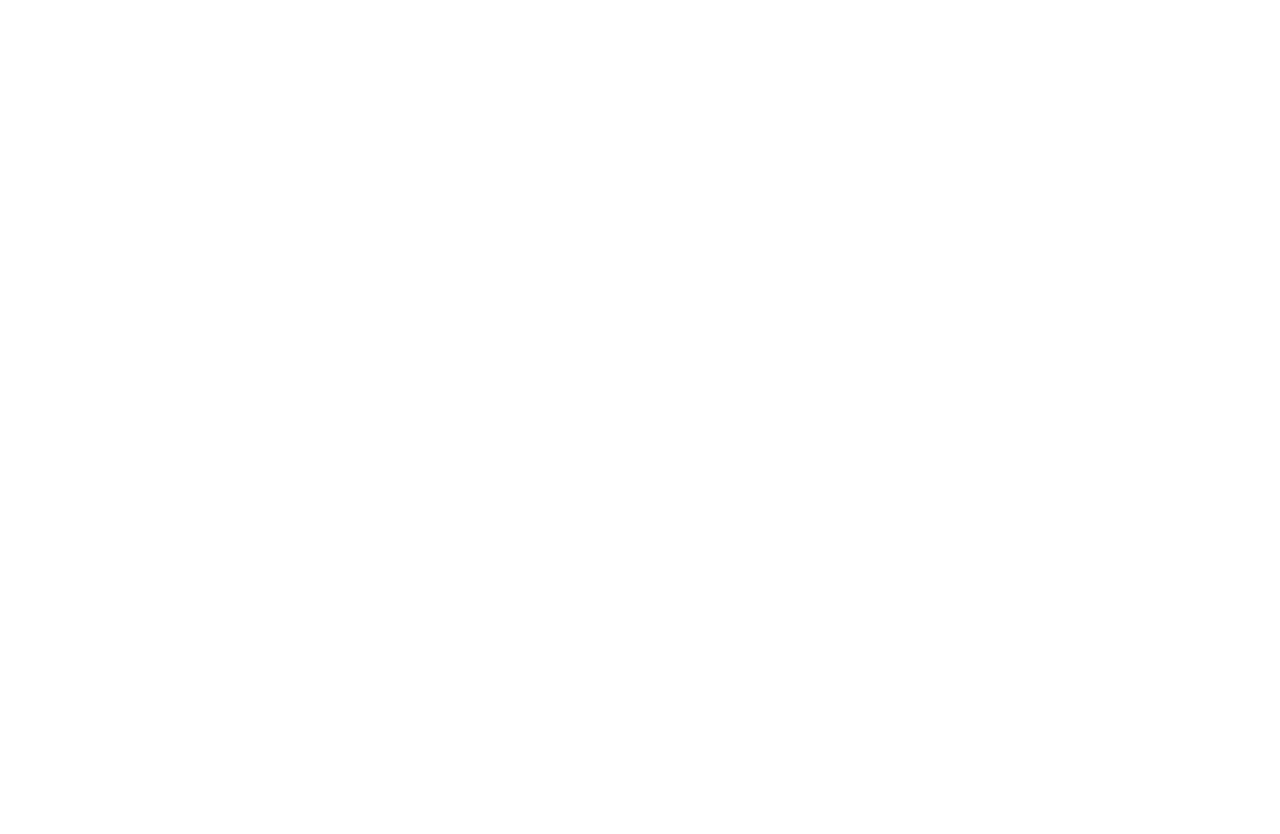
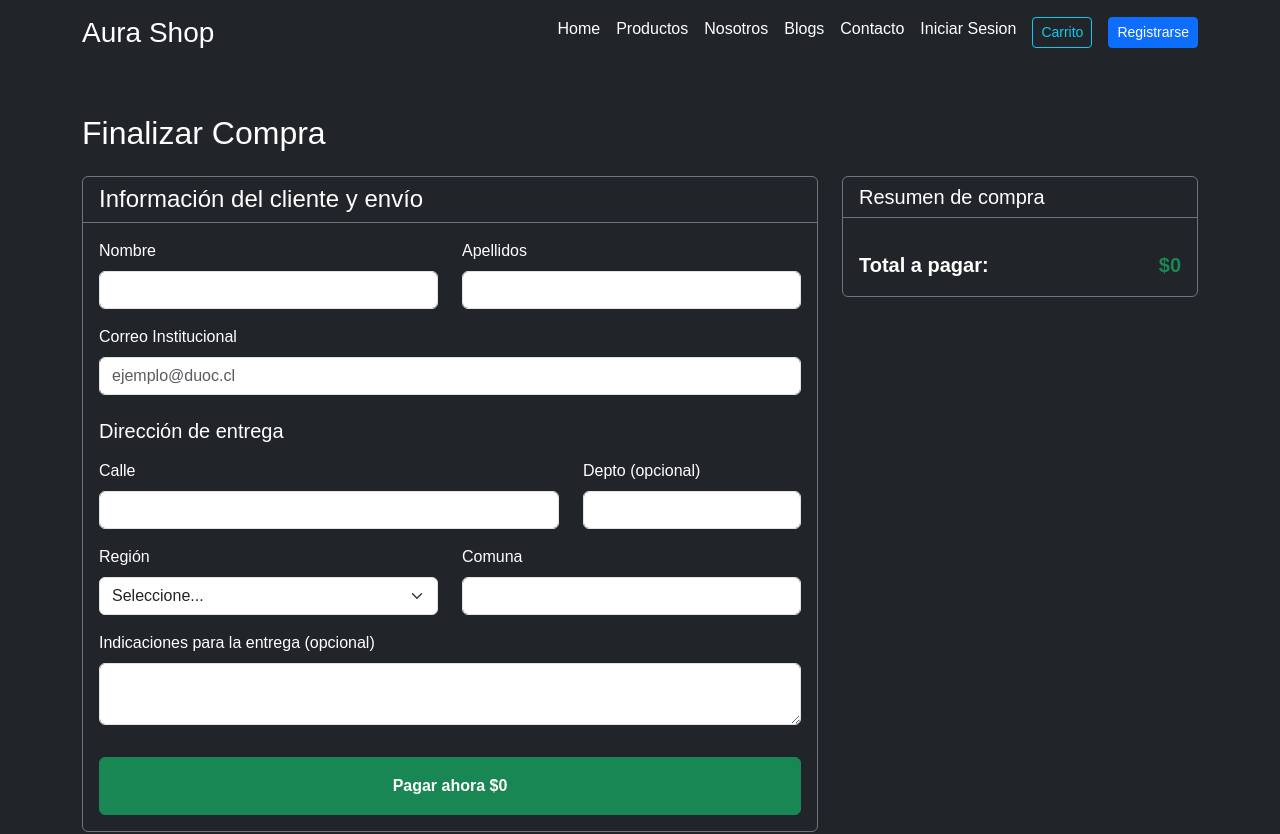
Before and after one commit to Fernand0SC/aura-shopEV2, a React (Vite) app: page /checkout in a window 1280 px wide. Before the commit this address had no page. Shown: the top 834 px of the page. Before the commit the page ends 800 px from the top, so only its background shows below. Built offline with nearby package versions, Linux system fonts and the light colour scheme.

Commit message:
Se agrega vista de Checkout con formulario y validacion de correo institucional

```diff
--- a/src/App.jsx
+++ b/src/App.jsx
@@ -11,6 +11,7 @@ import { Login } from './pages/Login';
 import { Registro } from './pages/Registro';
 import { Nosotros } from './pages/Nosotros';
 import { Blogs } from './pages/Blogs';
+import { Checkout } from './pages/Checkout';
 
 // Páginas del Administrador
 import { AdminHome } from './pages/AdminHome';
@@ -45,6 +46,7 @@ function App() {
         <Route path="/registro" element={<ClientLayout><Registro /></ClientLayout>} />
         <Route path="/nosotros" element={<ClientLayout><Nosotros /></ClientLayout>} />
         <Route path="/blogs" element={<ClientLayout><Blogs /></ClientLayout>} />
+        <Route path="/checkout" element={<ClientLayout><Checkout /></ClientLayout>} />
 
         {/*ADMINISTRADOR */}
         <Route path="/admin" element={<AdminHome />} />
--- a/src/pages/Carrito.jsx
+++ b/src/pages/Carrito.jsx
@@ -1,4 +1,5 @@
 import { useState, useEffect } from 'react';
+import { Link } from 'react-router-dom';
 
 export const Carrito = () => {
     const [carrito, setCarrito] = useState([]);
@@ -59,9 +60,9 @@ export const Carrito = () => {
                 </button>
                 <div className="text-end">
                     <h3>TOTAL: <span className="text-info">${totalPagar.toLocaleString('es-CL')}</span></h3>
-                    <button className="btn btn-success btn-lg mt-2" disabled={carrito.length === 0}>
+                    <Link to="/checkout" className="btn btn-success">
                         Ir a Pagar
-                    </button>
+                    </Link>
                 </div>
             </div>
         </div>
--- /dev/null
+++ b/src/pages/Checkout.jsx
@@ -0,0 +1,129 @@
+// src/pages/Checkout.jsx
+import { useState, useEffect } from 'react';
+import { useNavigate } from 'react-router-dom';
+
+export const Checkout = () => {
+    const navigate = useNavigate();
+    const [carrito, setCarrito] = useState([]);
+    const [total, setTotal] = useState(0);
+
+    // Nuevo estado para controlar el correo
+    const [correo, setCorreo] = useState('');
+
+    useEffect(() => {
+        const carritoGuardado = JSON.parse(localStorage.getItem('carrito')) || [];
+        setCarrito(carritoGuardado);
+
+        const totalCalculado = carritoGuardado.reduce((sum, item) => sum + (item.precio * item.cantidad), 0);
+        setTotal(totalCalculado);
+    }, []);
+
+    const handleSubmit = (e) => {
+        e.preventDefault();
+
+        // Validación estricta del correo institucional
+        if (!correo.endsWith('@duoc.cl') && !correo.endsWith('@profesor.duoc.cl')) {
+            alert('Por favor, ingresa un correo institucional válido (@duoc.cl o @profesor.duoc.cl).');
+            return; // Detiene el pago si el correo no cumple
+        }
+
+        // Si pasa la validación, seguimos con el flujo
+        alert('Procesando pago con el banco...');
+        navigate('/');
+    };
+
+    return (
+        <div className="container my-5">
+            <h2 className="mb-4">Finalizar Compra</h2>
+
+            <div className="row">
+                <div className="col-md-8">
+                    <div className="card bg-dark text-white border-secondary mb-4">
+                        <div className="card-header border-secondary">
+                            <h4 className="mb-0">Información del cliente y envío</h4>
+                        </div>
+                        <div className="card-body">
+                            <form onSubmit={handleSubmit}>
+                                <div className="row mb-3">
+                                    <div className="col">
+                                        <label className="form-label">Nombre</label>
+                                        <input type="text" className="form-control" required />
+                                    </div>
+                                    <div className="col">
+                                        <label className="form-label">Apellidos</label>
+                                        <input type="text" className="form-control" required />
+                                    </div>
+                                </div>
+                                <div className="mb-3">
+                                    <label className="form-label">Correo Institucional</label>
+                                    <input
+                                        type="email"
+                                        className="form-control"
+                                        required
+                                        value={correo}
+                                        onChange={(e) => setCorreo(e.target.value)}
+                                        placeholder="ejemplo@duoc.cl"
+                                    />
+                                </div>
+
+                                <h5 className="mt-4 mb-3">Dirección de entrega</h5>
+                                <div className="row mb-3">
+                                    <div className="col-8">
+                                        <label className="form-label">Calle</label>
+                                        <input type="text" className="form-control" required />
+                                    </div>
+                                    <div className="col-4">
+                                        <label className="form-label">Depto (opcional)</label>
+                                        <input type="text" className="form-control" />
+                                    </div>
+                                </div>
+                                <div className="row mb-3">
+                                    <div className="col">
+                                        <label className="form-label">Región</label>
+                                        <select className="form-select" required>
+                                            <option value="">Seleccione...</option>
+                                            <option value="RM">Región Metropolitana</option>
+                                            <option value="V">Región de Valparaíso</option>
+                                        </select>
+                                    </div>
+                                    <div className="col">
+                                        <label className="form-label">Comuna</label>
+                                        <input type="text" className="form-control" required />
+                                    </div>
+                                </div>
+                                <div className="mb-3">
+                                    <label className="form-label">Indicaciones para la entrega (opcional)</label>
+                                    <textarea className="form-control" rows="2"></textarea>
+                                </div>
+
+                                <button type="submit" className="btn btn-success w-100 mt-3 p-3 fw-bold">
+                                    Pagar ahora ${total.toLocaleString('es-CL')}
+                                </button>
+                            </form>
+                        </div>
+                    </div>
+                </div>
+
+                <div className="col-md-4">
+                    <div className="card bg-dark text-white border-secondary">
+                        <div className="card-header border-secondary">
+                            <h5 className="mb-0">Resumen de compra</h5>
+                        </div>
+                        <div className="card-body">
+                            {carrito.map((item, index) => (
+                                <div key={index} className="d-flex justify-content-between mb-2 pb-2 border-bottom border-secondary">
+                                    <span>{item.cantidad}x {item.nombre}</span>
+                                    <span>${(item.precio * item.cantidad).toLocaleString('es-CL')}</span>
+                                </div>
+                            ))}
+                            <div className="d-flex justify-content-between mt-3 fw-bold fs-5">
+                                <span>Total a pagar:</span>
+                                <span className="text-success">${total.toLocaleString('es-CL')}</span>
+                            </div>
+                        </div>
+                    </div>
+                </div>
+            </div>
+        </div>
+    );
+};
```
